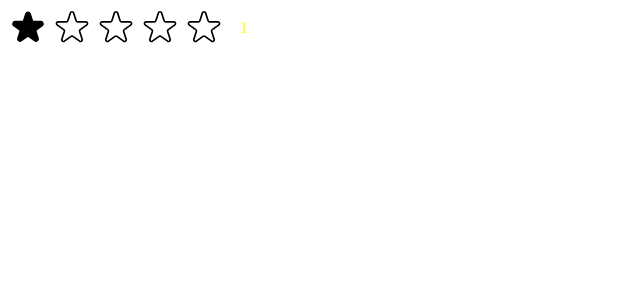
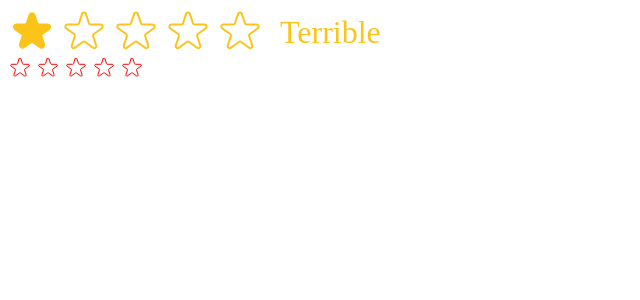
Before and after one commit to Shahnoow/popcorn, a React (Create React App) app: page / in a window 1280 px wide. Both pictures are taken after a click on the button 28 px from the left and 28 px from the top of the page. Shown: the top 300 px of the page, without its empty margins (0-640 px from the left). Built offline with nearby package versions, Linux system fonts and the light colour scheme.

Commit message:
Initial commit

```diff
--- a/src/StarRating.js
+++ b/src/StarRating.js
@@ -19,24 +19,28 @@
   color: "yellow",
 };
 
-const starStyle = {
-  width: "40px",
-  height: "40px",
-  display: "block",
-  cursor: "pointer",
-  color: "yellow",
-  BackgroundColor: "yellow",
-};
-
-export default function StarRating({ maxRating = 5 }) {
+export default function StarRating({
+  maxRating = 5,
+  color = "#fcc419",
+  size = 48,
+  className = "",
+  messages = [],
+}) {
   const [rating, setRating] = useState(0);
   const [tempRating, setTempRating] = useState(0);
 
   function handleRating(rating) {
     setRating(rating);
   }
+
+  const textStyle = {
+    lineHeight: "1",
+    margin: "0",
+    color,
+    fontSize: `${size / 1.5}px`,
+  };
   return (
-    <div style={containStyle}>
+    <div style={containStyle} className={className}>
       <div style={starContainerStyle}>
         {Array.from({ length: maxRating }, (_, i) => (
           <Star
@@ -45,15 +49,27 @@
             onRate={() => handleRating(i + 1)}
             onHoverIn={() => setTempRating(i + 1)}
             onHoverOut={() => setTempRating(0)}
+            color={color}
+            size={size}
           />
         ))}
       </div>
-      <p style={textStyle}>{tempRating || rating || ""}</p>
+      <p style={textStyle}>
+        {messages.length === maxRating
+          ? messages[tempRating ? tempRating - 1 : rating - 1]
+          : tempRating || rating || ""}
+      </p>
     </div>
   );
 }
 
-function Star({ onRate, full, onHoverIn, onHoverOut }) {
+function Star({ onRate, full, onHoverIn, onHoverOut, color, size }) {
+  const starStyle = {
+    width: `${size}px`,
+    height: `${size}px`,
+    display: "block",
+    cursor: "pointer",
+  };
   return (
     <span
       role="button"
@@ -66,8 +82,8 @@
         <svg
           xmlns="http://www.w3.org/2000/svg"
           viewBox="0 0 20 20"
-          fill="#000"
-          stroke="#000"
+          fill={color}
+          stroke={color}
         >
           <path d="M9.049 2.927c.3-.921 1.603-.921 1.902 0l1.07 3.292a1 1 0 00.95.69h3.462c.969 0 1.371 1.24.588 1.81l-2.8 2.034a1 1 0 00-.364 1.118l1.07 3.292c.3.921-.755 1.688-1.54 1.118l-2.8-2.034a1 1 0 00-1.175 0l-2.8 2.034c-.784.57-1.838-.197-1.539-1.118l1.07-3.292a1 1 0 00-.364-1.118L2.98 8.72c-.783-.57-.38-1.81.588-1.81h3.461a1 1 0 00.951-.69l1.07-3.292z" />
         </svg>
@@ -76,7 +92,7 @@
           xmlns="http://www.w3.org/2000/svg"
           fill="none"
           viewBox="0 0 24 24"
-          stroke="#000"
+          stroke={color}
         >
           <path
             strokeLinecap="round"
--- a/src/index.js
+++ b/src/index.js
@@ -8,7 +8,11 @@
 const root = ReactDOM.createRoot(document.getElementById("root"));
 root.render(
   <React.StrictMode>
-    <StarRating maxRating={5} />
+    <StarRating
+      maxRating={5}
+      messages={["Terrible", "Bad", "Okay", "Good", "Amazing"]}
+    />
+    <StarRating size={24} color="red" className="test" />
   </React.StrictMode>
 );
 
@@ -16,3 +20,4 @@
 // // to log results (for example: reportWebVitals(console.log))
 // // or send to an analytics endpoint. Learn more: https://bit.ly/CRA-vitals
 // reportWebVitals();
+//
```
